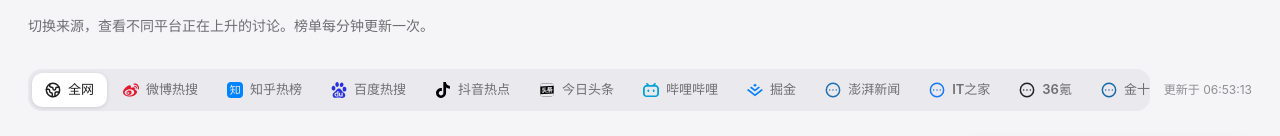
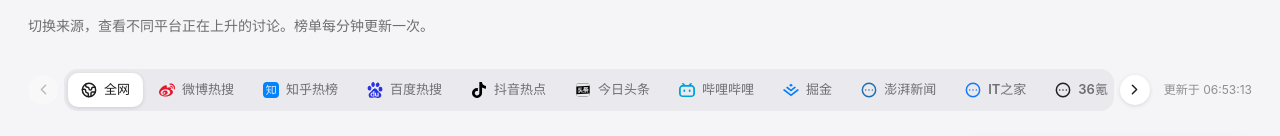
Before and after one commit to ws-hun/HoloView, a Vue app in the folder boiling-point-news-web/: page /boards in a window 1280 px wide. Shown: the part 184-320 px from the top of the page. Built offline with nearby package versions, Linux system fonts and the light colour scheme; no server answers.

Commit message:
fix: make platform tabs horizontally scrollable

```diff
--- a/boiling-point-news-web/src/assets/main.css
+++ b/boiling-point-news-web/src/assets/main.css
@@ -355,7 +355,26 @@ body { background: var(--canvas); }
 .notification-row { border-color: var(--line); }
 
 .board-toolbar { gap: 14px; margin: 32px 0 18px; }
+.platform-tabs-scroller { display: flex; flex: 1; align-items: center; gap: 6px; min-width: 0; }
 .tabs { gap: 3px; padding: 4px; border-radius: 14px; background: #e9e9ee; }
+.platform-tabs { flex: 1; min-width: 0; scroll-behavior: smooth; overscroll-behavior-x: contain; cursor: grab; }
+.platform-tabs.dragging { cursor: grabbing; scroll-behavior: auto; user-select: none; }
+.tabs-scroll-button {
+  display: grid;
+  flex: 0 0 auto;
+  place-items: center;
+  width: 30px;
+  height: 30px;
+  padding: 0;
+  border: 0;
+  border-radius: 50%;
+  color: var(--ink);
+  background: var(--paper);
+  box-shadow: 0 1px 4px rgba(0, 0, 0, .12);
+  transition: color .18s, background .18s, opacity .18s;
+}
+.tabs-scroll-button:hover:not(:disabled) { color: var(--blue); background: #f9f9fb; }
+.tabs-scroll-button:disabled { cursor: default; opacity: .28; box-shadow: none; }
 .tab-button { height: 34px; padding: 0 12px; border-radius: 10px; font-weight: 620; }
 .tab-button:hover { background: rgba(118, 118, 128, .1); }
 .tab-button.active { border-color: transparent; color: var(--ink); background: var(--paper); box-shadow: 0 1px 4px rgba(0, 0, 0, .12); }
@@ -405,6 +424,8 @@ body { background: var(--canvas); }
   .hot-list-item, .board-list .hot-list-item { padding: 14px 15px; }
   .side-block { border-radius: 16px; }
   .tabs { border-radius: 12px; }
+  .platform-tabs-scroller { width: 100%; max-width: 100%; overflow: hidden; }
+  .tabs-scroll-button { display: none; }
   .board-toolbar { margin-top: 24px; }
   .detail-header { padding: 19px 17px 20px; border-radius: 17px; }
   .detail-chart { padding: 17px 15px 0; border-radius: 16px; }
--- a/boiling-point-news-web/src/components/PlatformTabs.vue
+++ b/boiling-point-news-web/src/components/PlatformTabs.vue
@@ -1,19 +1,126 @@
 <script setup lang="ts">
-import { Globe2 } from 'lucide-vue-next'
+import { nextTick, onBeforeUnmount, onMounted, ref, watch } from 'vue'
+import { ChevronLeft, ChevronRight, Globe2 } from 'lucide-vue-next'
 import PlatformIcon from '@/components/PlatformIcon.vue'
 import type { HotSource, PlatformMeta } from '@/types/hot'
 
-defineProps<{ platforms: PlatformMeta[]; active: HotSource | 'ALL' }>()
+const props = defineProps<{ platforms: PlatformMeta[]; active: HotSource | 'ALL' }>()
 const emit = defineEmits<{ select: [value: HotSource | 'ALL'] }>()
+
+const tabsRef = ref<HTMLElement | null>(null)
+const canScrollLeft = ref(false)
+const canScrollRight = ref(false)
+let resizeObserver: ResizeObserver | null = null
+let dragPointerId: number | null = null
+let dragStartX = 0
+let dragStartScrollLeft = 0
+let didDrag = false
+
+function updateScrollState() {
+  const tabs = tabsRef.value
+  if (!tabs) return
+  canScrollLeft.value = tabs.scrollLeft > 1
+  canScrollRight.value = tabs.scrollLeft < tabs.scrollWidth - tabs.clientWidth - 1
+}
+
+function scrollByPage(direction: -1 | 1) {
+  const tabs = tabsRef.value
+  if (!tabs) return
+  tabs.scrollBy({ left: direction * Math.max(220, tabs.clientWidth * 0.72), behavior: 'smooth' })
+}
+
+function handleWheel(event: WheelEvent) {
+  const tabs = tabsRef.value
+  if (!tabs) return
+  const delta = Math.abs(event.deltaX) > Math.abs(event.deltaY) ? event.deltaX : event.deltaY
+  if (!delta) return
+  const canMove = delta < 0 ? canScrollLeft.value : canScrollRight.value
+  if (!canMove) return
+  event.preventDefault()
+  tabs.scrollLeft += delta
+}
+
+function handlePointerDown(event: PointerEvent) {
+  const tabs = tabsRef.value
+  if (!tabs || event.pointerType !== 'mouse' || event.button !== 0) return
+  dragPointerId = event.pointerId
+  dragStartX = event.clientX
+  dragStartScrollLeft = tabs.scrollLeft
+  didDrag = false
+  tabs.setPointerCapture(event.pointerId)
+}
+
+function handlePointerMove(event: PointerEvent) {
+  const tabs = tabsRef.value
+  if (!tabs || dragPointerId !== event.pointerId) return
+  const distance = event.clientX - dragStartX
+  if (Math.abs(distance) > 4) {
+    didDrag = true
+    tabs.classList.add('dragging')
+  }
+  if (didDrag) tabs.scrollLeft = dragStartScrollLeft - distance
+}
+
+function finishPointerDrag(event: PointerEvent) {
+  const tabs = tabsRef.value
+  if (!tabs || dragPointerId !== event.pointerId) return
+  dragPointerId = null
+  tabs.classList.remove('dragging')
+  if (tabs.hasPointerCapture(event.pointerId)) tabs.releasePointerCapture(event.pointerId)
+  window.setTimeout(() => { didDrag = false }, 0)
+}
+
+function selectPlatform(value: HotSource | 'ALL') {
+  if (didDrag) return
+  emit('select', value)
+}
+
+async function revealActivePlatform(behavior: ScrollBehavior = 'smooth') {
+  await nextTick()
+  const tabs = tabsRef.value
+  if (!tabs) return
+  const activeButton = Array.from(tabs.querySelectorAll<HTMLElement>('[data-source]'))
+    .find((button) => button.dataset.source === props.active)
+  activeButton?.scrollIntoView({ behavior, block: 'nearest', inline: 'center' })
+  window.setTimeout(updateScrollState, behavior === 'smooth' ? 350 : 0)
+}
+
+watch(() => props.active, () => { void revealActivePlatform() })
+watch(() => props.platforms.length, () => { void revealActivePlatform('auto') })
+
+onMounted(() => {
+  resizeObserver = new ResizeObserver(updateScrollState)
+  if (tabsRef.value) resizeObserver.observe(tabsRef.value)
+  void revealActivePlatform('auto')
+})
+
+onBeforeUnmount(() => resizeObserver?.disconnect())
 </script>
 
 <template>
-  <div class="tabs">
-    <button class="tab-button" :class="{ active: active === 'ALL' }" type="button" @click="emit('select', 'ALL')">
-      <Globe2 class="platform-icon" :size="16" :stroke-width="2.2" aria-hidden="true" />全网
+  <div class="platform-tabs-scroller">
+    <button class="tabs-scroll-button" type="button" aria-label="向左查看更多平台" :disabled="!canScrollLeft" @click="scrollByPage(-1)">
+      <ChevronLeft :size="17" aria-hidden="true" />
     </button>
-    <button v-for="platform in platforms" :key="platform.code" class="tab-button" :class="{ active: active === platform.code }" type="button" @click="emit('select', platform.code)">
-      <PlatformIcon :source="platform.code" />{{ platform.name }}
+    <div
+      ref="tabsRef"
+      class="tabs platform-tabs"
+      @scroll="updateScrollState"
+      @wheel="handleWheel"
+      @pointerdown="handlePointerDown"
+      @pointermove="handlePointerMove"
+      @pointerup="finishPointerDrag"
+      @pointercancel="finishPointerDrag"
+    >
+      <button data-source="ALL" class="tab-button" :class="{ active: active === 'ALL' }" type="button" @click="selectPlatform('ALL')">
+        <Globe2 class="platform-icon" :size="16" :stroke-width="2.2" aria-hidden="true" />全网
+      </button>
+      <button v-for="platform in platforms" :key="platform.code" :data-source="platform.code" class="tab-button" :class="{ active: active === platform.code }" type="button" @click="selectPlatform(platform.code)">
+        <PlatformIcon :source="platform.code" />{{ platform.name }}
+      </button>
+    </div>
+    <button class="tabs-scroll-button" type="button" aria-label="向右查看更多平台" :disabled="!canScrollRight" @click="scrollByPage(1)">
+      <ChevronRight :size="17" aria-hidden="true" />
     </button>
   </div>
 </template>
```
